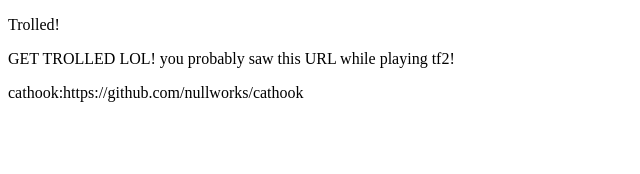
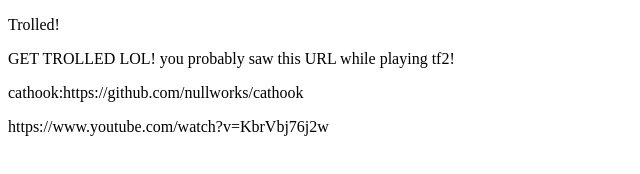
Before and after one commit to cOpEtriNe/TF2.github.io, a plain HTML site: page index.html in a window 1280 px wide. Shown: the whole page, without its empty margins (0-640 px from the left). Drawn offline with Linux system fonts and the light colour scheme.

Commit message:
Update index.html

```diff
--- a/index.html
+++ b/index.html
@@ -9,5 +9,6 @@
 GET TROLLED LOL!
     you probably saw this URL while playing tf2!
     <p>cathook:https://github.com/nullworks/cathook</p>
+    <p>https://www.youtube.com/watch?v=KbrVbj76j2w</p>
 </body>
 </html>
```
